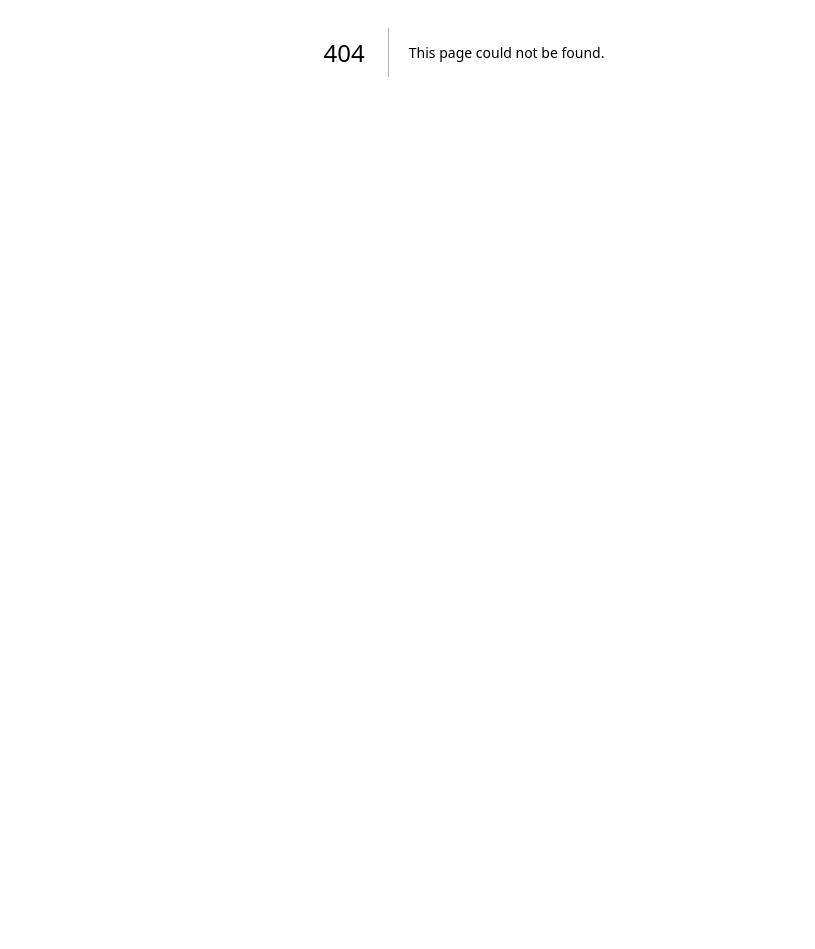
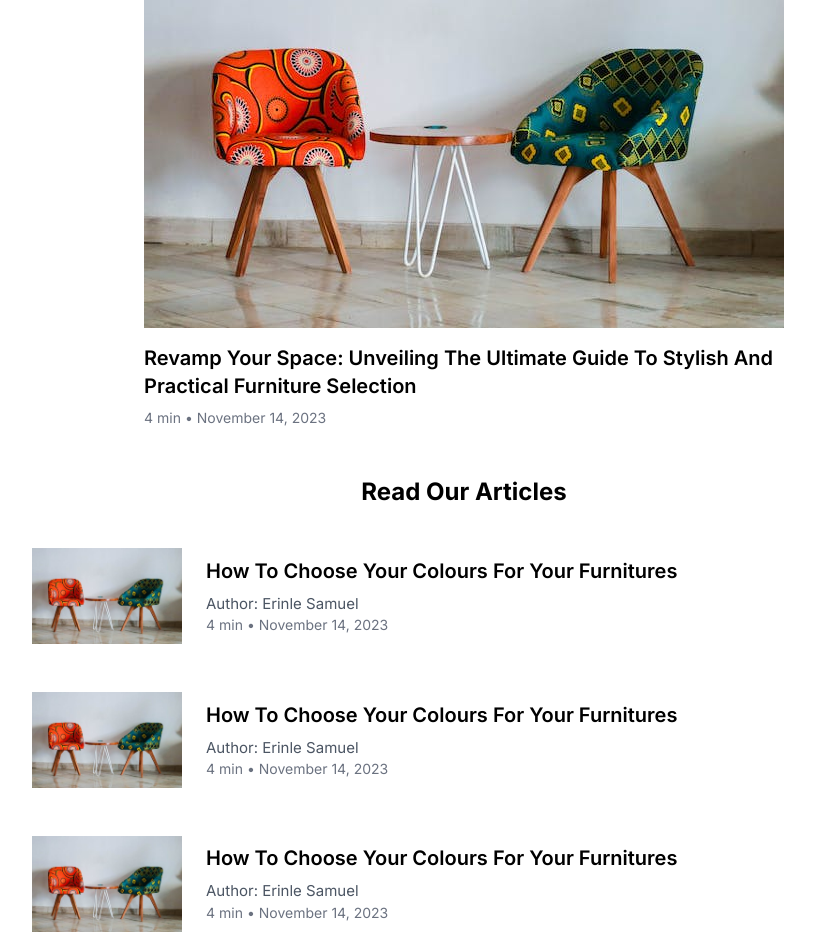
Before and after one commit to psalmuelle/beacons-copy, a Next.js app: page /blogs in a window 1280 px wide. Before the commit this address had no page. Shown: the part 348-1297 px from the top of the page, without its empty margins (176-991 px from the left). Before the commit the page ends 800 px from the top, so only its background shows below. Built offline with nearby package versions, Linux system fonts and the light colour scheme.

Commit message:
feat: create 3d product preview section

```diff
--- /dev/null
+++ b/app/blogs/page.tsx
@@ -0,0 +1,158 @@
+import Footer from "@/components/Footer";
+import Header from "@/components/Header";
+import Image from "next/image";
+
+const BlogPage = () => {
+  return (
+    <div>
+      <Header />
+      <main>
+        <div className="bg-[url('../public/title-bg.png')] py-4 text-4xl max-lg:text-3xl font-extrabold text-center text-white">
+          Blogs
+        </div>
+        <section>
+          <h1 className='text-center mt-8 mb-12 text-lg font-medium'>
+            Get the latest updates about furniture and tips on how to revamp
+            your space!
+          </h1>
+          <div className='my-8 max-w-[640px] mx-auto'>
+            <Image
+              src={"/blogpage-hero.jpg"}
+              alt='Blog Hero'
+              width={640}
+              height={409}
+              className='rounded-t-lg'
+            />
+            <h2 className='text-xl mt-4 mb-2 font-semibold capitalize'>
+              Revamp Your Space: Unveiling the Ultimate Guide to Stylish and
+              Practical Furniture Selection
+            </h2>
+            <div className='flex justify-start items-center text-sm gap-1 text-gray-500'>
+              <p>4 min</p>
+              <p>&#x2022;</p>
+              <p>November 14, 2023</p>
+            </div>
+          </div>
+
+          <section>
+            <h1 className='text-center text-2xl font-bold mt-12 mb-6'>
+              Read Our Articles
+            </h1>
+            <div className='max-w-4xl mx-auto px-4 mb-4 py-4 flex gap-6 items-center'>
+              <Image
+                src={"/blogpage-hero.jpg"}
+                alt='blog'
+                width={150}
+                height={150}
+              />
+              <div>
+                <h1 className='text-xl font-semibold capitalize'>
+                  How to choose your colours for your furnitures
+                </h1>
+                <p className='text-[15px] text-gray-600 mt-2'>
+                  Author: Erinle Samuel
+                </p>
+                <div className='flex justify-start items-center text-sm gap-1 text-gray-500'>
+                  <p>4 min</p>
+                  <p>&#x2022;</p>
+                  <p>November 14, 2023</p>
+                </div>
+              </div>
+            </div>
+
+            <div className='max-w-4xl mx-auto px-4 mb-4 py-4 flex gap-6 items-center'>
+              <Image
+                src={"/blogpage-hero.jpg"}
+                alt='blog'
+                width={150}
+                height={150}
+              />
+              <div>
+                <h1 className='text-xl font-semibold capitalize'>
+                  How to choose your colours for your furnitures
+                </h1>
+                <p className='text-[15px] text-gray-600 mt-2'>
+                  Author: Erinle Samuel
+                </p>
+                <div className='flex justify-start items-center text-sm gap-1 text-gray-500'>
+                  <p>4 min</p>
+                  <p>&#x2022;</p>
+                  <p>November 14, 2023</p>
+                </div>
+              </div>
+            </div>
+
+            <div className='max-w-4xl mx-auto px-4 mb-4 py-4 flex gap-6 items-center'>
+              <Image
+                src={"/blogpage-hero.jpg"}
+                alt='blog'
+                width={150}
+                height={150}
+              />
+              <div>
+                <h1 className='text-xl font-semibold capitalize'>
+                  How to choose your colours for your furnitures
+                </h1>
+                <p className='text-[15px] text-gray-600 mt-2'>
+                  Author: Erinle Samuel
+                </p>
+                <div className='flex justify-start items-center text-sm gap-1 text-gray-500'>
+                  <p>4 min</p>
+                  <p>&#x2022;</p>
+                  <p>November 14, 2023</p>
+                </div>
+              </div>
+            </div>
+
+            <div className='max-w-4xl mx-auto px-4 mb-4 py-4 flex gap-6 items-center'>
+              <Image
+                src={"/blogpage-hero.jpg"}
+                alt='blog'
+                width={150}
+                height={150}
+              />
+              <div>
+                <h1 className='text-xl font-semibold capitalize'>
+                  How to choose your colours for your furnitures
+                </h1>
+                <p className='text-[15px] text-gray-600 mt-2'>
+                  Author: Erinle Samuel
+                </p>
+                <div className='flex justify-start items-center text-sm gap-1 text-gray-500'>
+                  <p>4 min</p>
+                  <p>&#x2022;</p>
+                  <p>November 14, 2023</p>
+                </div>
+              </div>
+            </div>
+
+            <div className='max-w-4xl mx-auto px-4 mb-4 py-4 flex gap-6 items-center'>
+              <Image
+                src={"/blogpage-hero.jpg"}
+                alt='blog'
+                width={150}
+                height={150}
+              />
+              <div>
+                <h1 className='text-xl font-semibold capitalize'>
+                  How to choose your colours for your furnitures
+                </h1>
+                <p className='text-[15px] text-gray-600 mt-2'>
+                  Author: Erinle Samuel
+                </p>
+                <div className='flex justify-start items-center text-sm gap-1 text-gray-500'>
+                  <p>4 min</p>
+                  <p>&#x2022;</p>
+                  <p>November 14, 2023</p>
+                </div>
+              </div>
+            </div>
+          </section>
+        </section>
+      </main>
+      <Footer />
+    </div>
+  );
+};
+
+export default BlogPage;
--- /dev/null
+++ b/app/contact/page.tsx
@@ -0,0 +1,46 @@
+"use client";
+import Button from "@/components/Button";
+import Footer from "@/components/Footer";
+import Header from "@/components/Header";
+import Input from "@/components/Input";
+
+const Contact = () => {
+  return (
+    <div>
+      <Header />
+      <div className="bg-[url('../public/title-bg.png')] py-4 text-4xl max-lg:text-3xl font-extrabold text-center text-white">
+        Contact Us
+      </div>
+      <main>
+        <div className='max-w-xl mb-12 mx-auto'>
+          <p className='mb-10 mt-12'>
+            Feel free to reach out or send me an email directly at{" "}
+            <span className='font-bold text-secondary'>
+              psalmuelle1@gmail.com
+            </span>
+          </p>
+          <form
+            className='flex flex-col  gap-8'
+            onSubmit={(e) => e.preventDefault()}>
+            <Input type='text' label='Your name' />
+
+            <Input type='email' label='Email' />
+
+            <textarea
+              className='bg-transparent focus:bg-white focus:outline-none p-4  h-48 rounded-[7px] border px-3 py-2.5 outline outline-0 transition-all focus:border-2 focus:border-secondary focus:outline-0 placeholder-black/90'
+              placeholder='Message'
+              autoComplete='off'
+              name='message'
+            />
+            <Button bgColor='primary' className='h-14'>
+              Send Message
+            </Button>
+          </form>
+        </div>
+      </main>
+      <Footer />
+    </div>
+  );
+};
+
+export default Contact;
--- /dev/null
+++ b/app/orders/page.tsx
@@ -0,0 +1,26 @@
+'use client'
+import Header from "@/components/Header";
+import Footer from "@/components/Footer";
+
+import { useState } from "react";
+
+const Orders = () => {
+    const [active, setActive] = useState()
+  return (
+    <div>
+      <Header />
+      <div className="bg-[url('../public/title-bg.png')] py-4 text-4xl max-lg:text-3xl font-extrabold text-center text-white">
+          My Orders
+        </div>
+      <main>
+        <div className="text-lg font-medium flex gap-1 items-center justify-center mt-10 mb-8">
+            <h1 className={`${active && 'border-b-2 '} px-2 py-1 cursor-pointer`} onClick={()=> {}}>Open Orders(2)</h1>
+            <h1 className="px-2 py-1 cursor-pointer">Closed Orders(2)</h1>
+        </div>
+      </main>
+      <Footer />
+    </div>
+  );
+};
+
+export default Orders;
--- a/app/products/[category]/[productId]/page.tsx
+++ b/app/products/[category]/[productId]/page.tsx
@@ -137,7 +137,7 @@ const ProductInfo = () => {
 
       {/* 3D Image Container */}
       {show3D && (
-        <div className='fixed top-0 left-0 w-screen h-screen bg-gray-400/30 flex justify-center items-center'>
+        <div className='fixed top-0 left-0 w-screen h-screen bg-gray-400/30 backdrop-blur flex justify-center items-center'>
           <div className='relative bg-white w-[90%] max-w-lg h-[90%] rounded flex justify-center items-center'>
             <ThreeImage />
             <div className='absolute h-20 w-full bottom-0 bg-secondary text-white px-4'>
--- a/components/3d.tsx
+++ b/components/3d.tsx
@@ -2,16 +2,25 @@ import { Canvas } from "@react-three/fiber";
 import { Environment, OrbitControls } from "@react-three/drei";
 import { Model } from "@/public/3DImage/Scene";
 import { Suspense } from "react";
+
+
+const Fallback = ()=>{
+  return (
+    <div className="">
+    Oops!!! An error occured.
+    </div>
+  )
+}
 
 const ThreeImage = () => {
   return (
     <div className='w-full h-full cursor-grab'>
       <Canvas>
         <ambientLight intensity={1.25} />
-        <Suspense fallback={null}>
+        <Suspense fallback={<Fallback/>}>
         <Model />
         </Suspense>
-        <Environment preset='sunset' />
+        <Environment preset="apartment" />
         <OrbitControls />
       </Canvas>
     </div>
```
Also changed, not shown: public/blogpage-hero.jpg (added).
